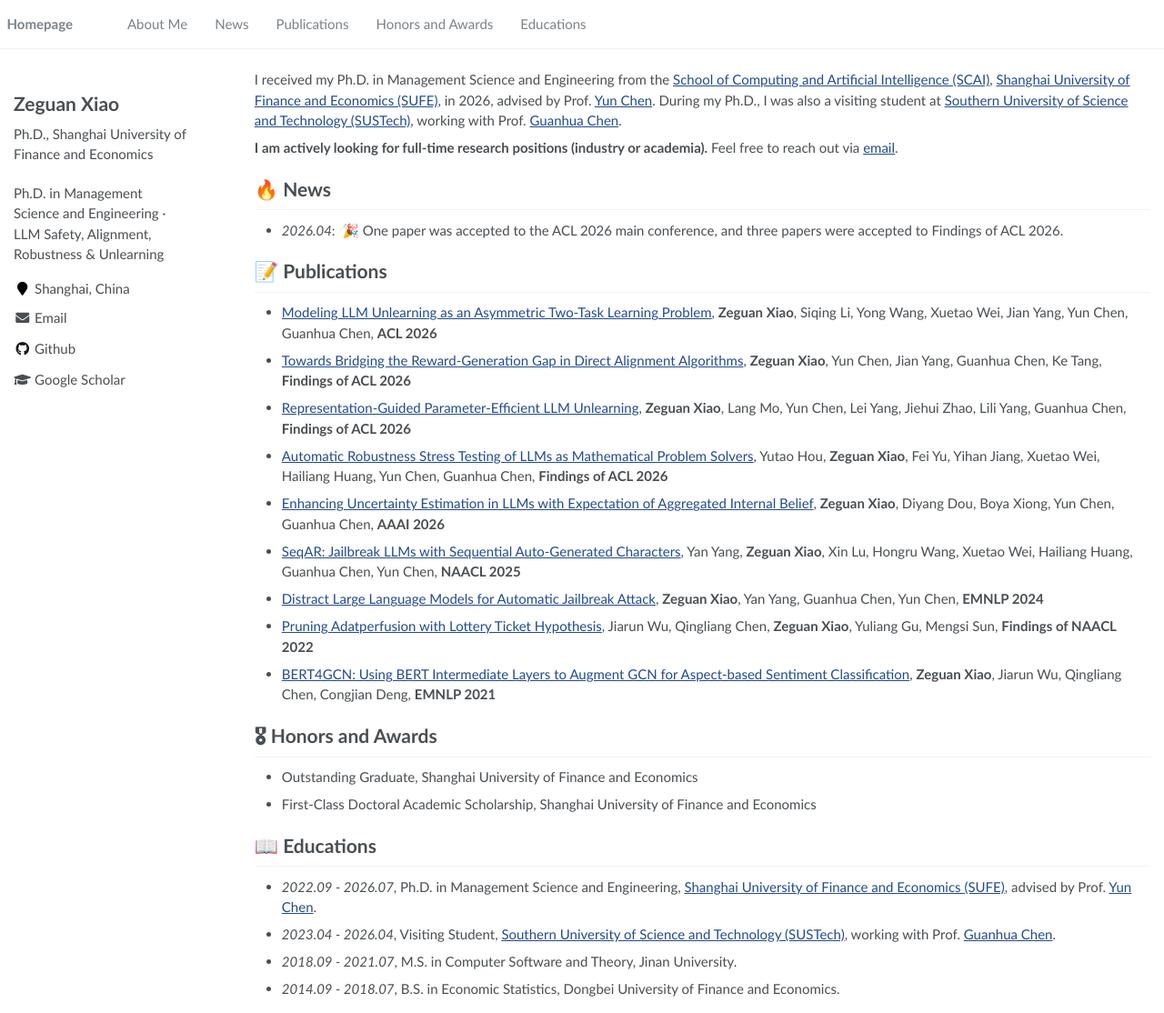
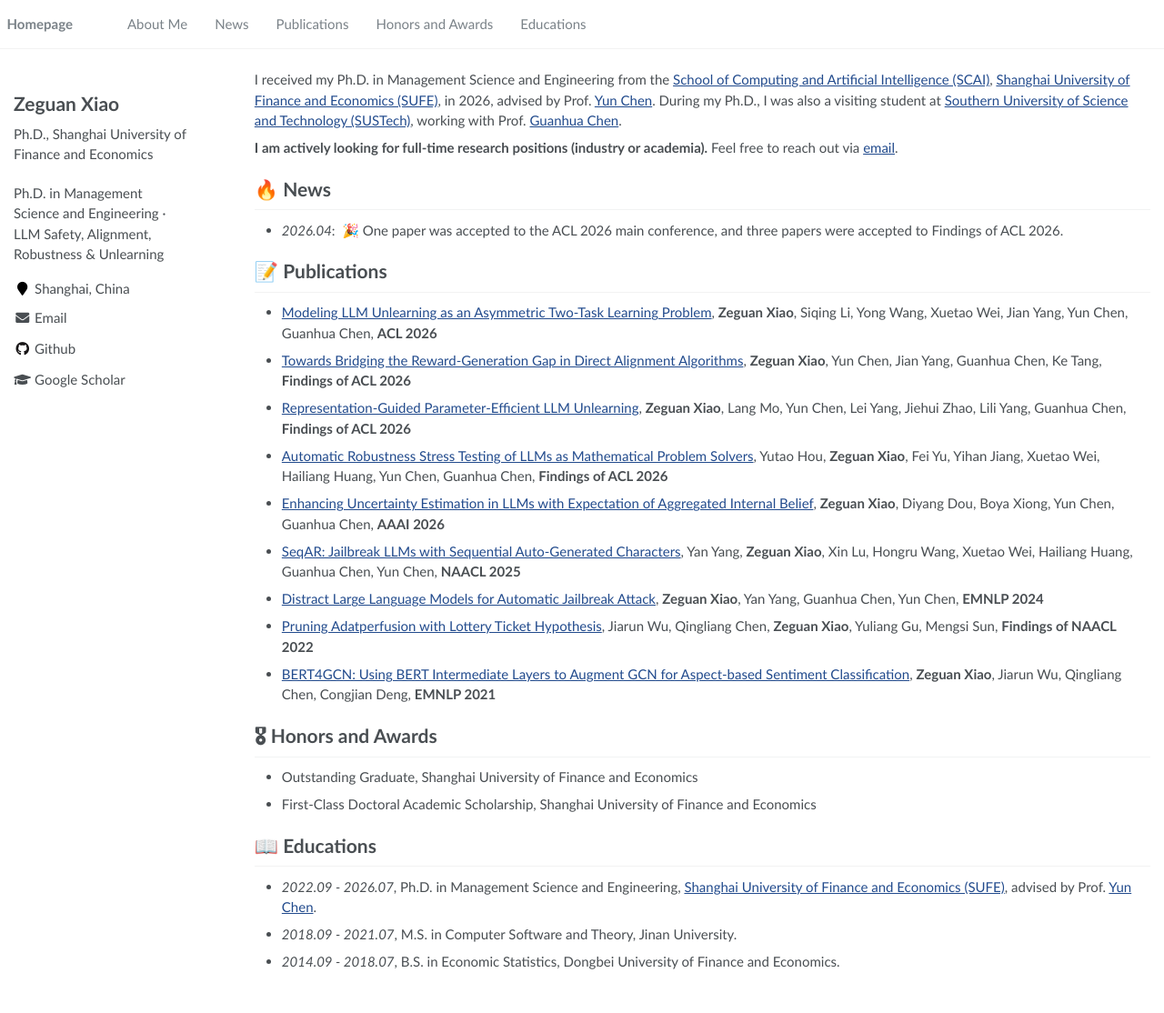
Before and after one commit to ZeguanXiao/ZeguanXiao.github.io, a Jekyll site: the page built from _pages/about.md, in a window 1280 px wide and 1114 px high. Shown: the whole window at 91% size. Built offline with Jekyll 4.4.1, drawn with Linux system fonts in a browser that asks for light colours.

Commit message:
Remove the visiting-student entry from Educations.
Keep the Ph.D., master's, and bachelor's lines as the education history.

Co-authored-by: Cursor <cursoragent@cursor.com>

```diff
--- a/_pages/about.md
+++ b/_pages/about.md
@@ -39,6 +39,5 @@ I received my Ph.D. in Management Science and Engineering from the [School of Co
 
 <h1 id="educations">📖 Educations</h1>
 - *2022.09 - 2026.07*, Ph.D. in Management Science and Engineering, [Shanghai University of Finance and Economics (SUFE)](https://www.sufe.edu.cn/), advised by Prof. [Yun Chen](https://yunc.me/).
-- *2023.04 - 2026.04*, Visiting Student, [Southern University of Science and Technology (SUSTech)](https://www.sustech.edu.cn/), working with Prof. [Guanhua Chen](https://ghchen.me/).
 - *2018.09 - 2021.07*, M.S. in Computer Software and Theory, Jinan University.
 - *2014.09 - 2018.07*, B.S. in Economic Statistics, Dongbei University of Finance and Economics.
```
